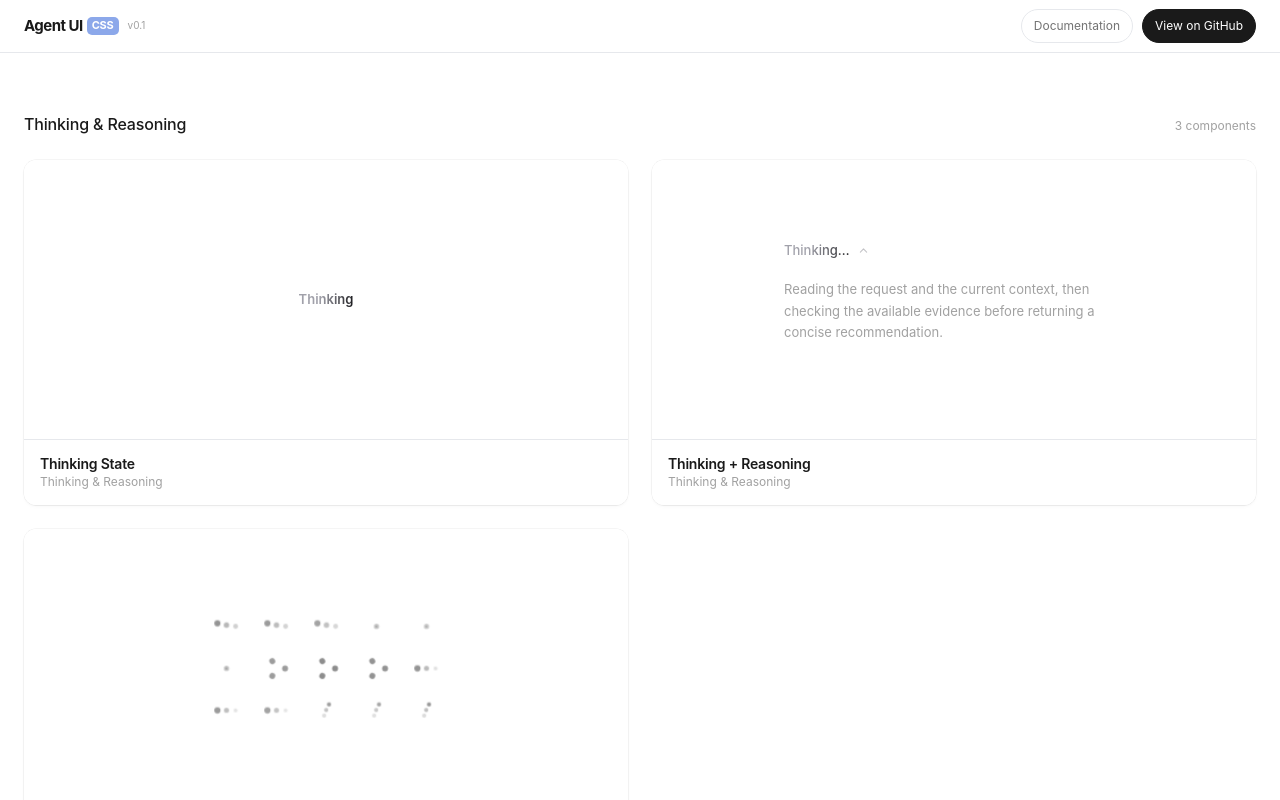
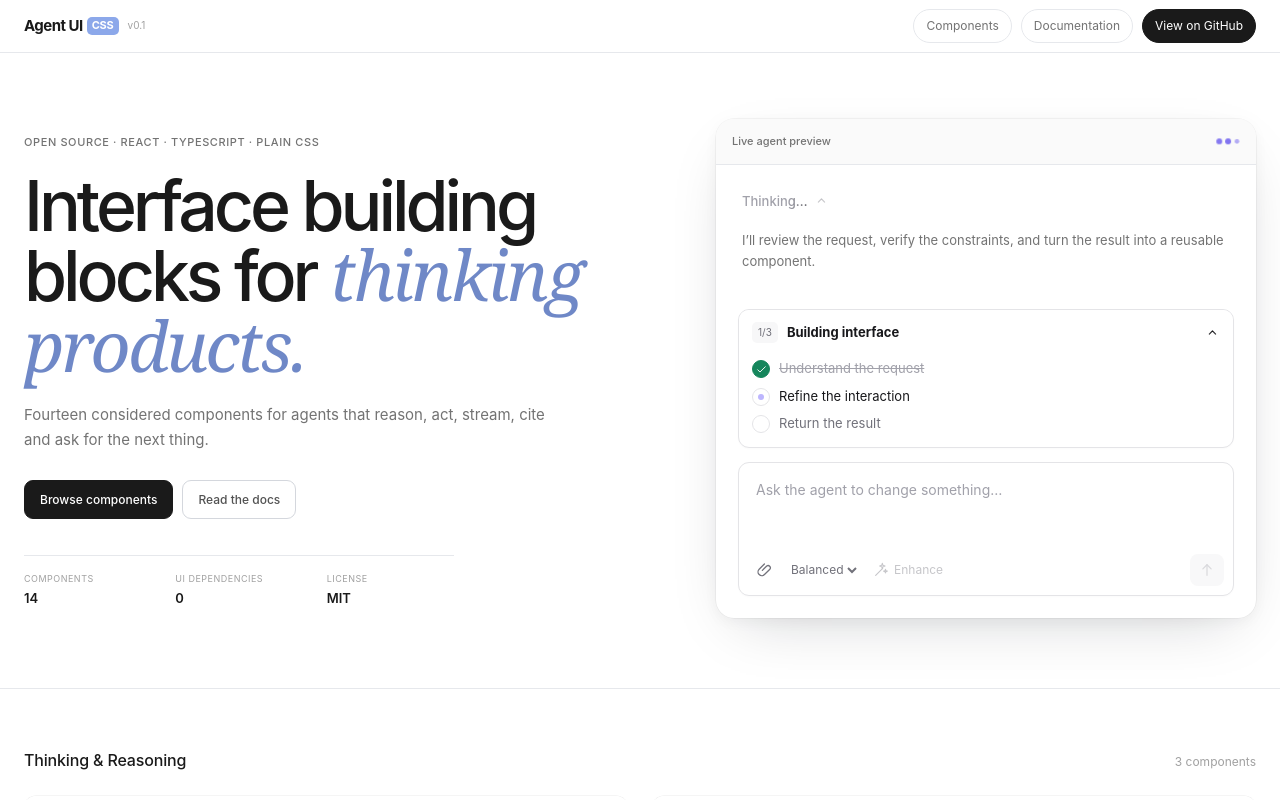
Before and after one commit to zhaoxinyi02/agent-ui-css, a React (Vite) app: page / in a window 1280 px wide. Shown: the top 800 px of the page. Built offline with nearby package versions, Linux system fonts and the light colour scheme.

Commit message:
restore polished interactive showcase hero

```diff
--- a/src/App.tsx
+++ b/src/App.tsx
@@ -79,20 +79,52 @@
 
 export function App() {
   return (
-    <main>
+    <main id="top">
       <header className="site-header">
-        <a className="wordmark" href="#thinking" aria-label="Agent UI CSS components">
+        <a className="wordmark" href="#top" aria-label="Agent UI CSS home">
           <strong>Agent UI</strong>
           <span>CSS</span>
           <small>v0.1</small>
         </a>
         <nav aria-label="Primary navigation">
+          <a href="#components">Components</a>
           <a href="https://github.com/zhaoxinyi02/agent-ui-css">Documentation</a>
           <a className="nav-primary" href="https://github.com/zhaoxinyi02/agent-ui-css">View on GitHub</a>
         </nav>
       </header>
 
-      <div className="gallery-shell">
+      <section className="showcase-hero" aria-labelledby="showcase-title">
+        <div className="showcase-copy">
+          <span className="showcase-kicker">Open source · React · TypeScript · Plain CSS</span>
+          <h1 id="showcase-title">Interface building blocks for <em>thinking products.</em></h1>
+          <p>Fourteen considered components for agents that reason, act, stream, cite and ask for the next thing.</p>
+          <div className="showcase-actions">
+            <a className="showcase-primary" href="#components">Browse components</a>
+            <a href="https://github.com/zhaoxinyi02/agent-ui-css">Read the docs</a>
+          </div>
+          <dl className="showcase-stats">
+            <div><dt>Components</dt><dd>14</dd></div>
+            <div><dt>UI dependencies</dt><dd>0</dd></div>
+            <div><dt>License</dt><dd>MIT</dd></div>
+          </dl>
+        </div>
+
+        <div className="showcase-preview" aria-label="Live component preview">
+          <div className="showcase-preview__bar">
+            <span>Live agent preview</span>
+            <Orbs variant="typing" tone="violet" label="Agent is active" />
+          </div>
+          <div className="showcase-preview__body">
+            <ThinkingReasoning seconds={6}>
+              <p>I’ll review the request, verify the constraints, and turn the result into a reusable component.</p>
+            </ThinkingReasoning>
+            <TaskList title="Building interface" items={[{ id: "hero-1", label: "Understand the request", status: "done" }, { id: "hero-2", label: "Refine the interaction", status: "active" }, { id: "hero-3", label: "Return the result", status: "pending" }]} />
+            <AgentInput placeholder="Ask the agent to change something…" models={["Balanced", "Fast", "Deep"]} />
+          </div>
+        </div>
+      </section>
+
+      <div className="gallery-shell" id="components">
         <GallerySection id="thinking" title="Thinking & Reasoning">
           <GalleryCard title="Thinking State" category="Thinking & Reasoning"><ThinkingState /></GalleryCard>
           <GalleryCard title="Thinking + Reasoning" category="Thinking & Reasoning">
--- a/src/demo.css
+++ b/src/demo.css
@@ -14,6 +14,30 @@
 .site-header nav a:hover { color: #1a1a1a; border-color: #d4d7dd; background: #f7f8fa; }
 .site-header nav .nav-primary { color: #fff; border-color: #1a1a1a; background: #1a1a1a; }
 .site-header nav .nav-primary:hover { color: #fff; border-color: #303030; background: #303030; }
+
+.showcase-hero { display: grid; width: 100%; max-width: 1280px; min-height: 570px; grid-template-columns: minmax(0, 1fr) 540px; align-items: center; gap: clamp(56px, 8vw, 120px); margin: 0 auto; padding: 66px 24px 70px; border-bottom: 1px solid #e6e8ec; }
+.showcase-copy { max-width: 610px; }
+.showcase-kicker { color: #737373; font-size: 11px; font-weight: 500; letter-spacing: .055em; text-transform: uppercase; }
+.showcase-copy h1 { margin: 20px 0 22px; font-size: clamp(50px, 5.45vw, 72px); font-weight: 500; line-height: .98; letter-spacing: -.058em; }
+.showcase-copy h1 em { color: #6f88c7; font-family: Georgia, "Times New Roman", serif; font-weight: 400; letter-spacing: -.035em; }
+.showcase-copy > p { max-width: 545px; margin: 0; color: #737373; font-size: 15px; line-height: 1.65; }
+.showcase-actions { display: flex; gap: 9px; margin-top: 28px; }
+.showcase-actions a { display: inline-flex; min-height: 39px; align-items: center; padding: 0 15px; border: .5px solid #d4d7dd; border-radius: 9px; color: #525252; background: #fff; font-size: 12px; font-weight: 500; text-decoration: none; transition: color .15s ease, border-color .15s ease, background .15s ease, transform .15s ease; }
+.showcase-actions a:hover { color: #1a1a1a; border-color: #bfc3ca; background: #f7f8fa; transform: translateY(-1px); }
+.showcase-actions .showcase-primary { color: #fff; border-color: #1a1a1a; background: #1a1a1a; }
+.showcase-actions .showcase-primary:hover { color: #fff; border-color: #303030; background: #303030; }
+.showcase-stats { display: grid; grid-template-columns: repeat(3, minmax(0, 1fr)); max-width: 430px; gap: 24px; margin: 36px 0 0; padding: 16px 0 0; border-top: 1px solid #e6e8ec; }
+.showcase-stats div { display: grid; gap: 3px; }
+.showcase-stats dt { color: #a1a1a1; font-size: 9px; letter-spacing: .055em; text-transform: uppercase; }
+.showcase-stats dd { margin: 0; font-size: 13px; font-weight: 600; }
+.showcase-preview { overflow: hidden; border-radius: 18px; background: #fff; box-shadow: 0 0 0 .5px #00000014, 0 20px 60px -24px #0d121c38, 0 4px 14px #0d121c0a; }
+.showcase-preview__bar { display: flex; height: 46px; align-items: center; justify-content: space-between; padding: 0 16px; border-bottom: 1px solid #e6e8ec; color: #737373; background: #fafafa; font-size: 11px; font-weight: 500; }
+.showcase-preview__bar .aui-orbs { transform: scale(.68); transform-origin: right center; }
+.showcase-preview__body { display: grid; gap: 14px; padding: 22px; }
+.showcase-preview__body .aui-reasoning { padding: 4px 4px 8px; }
+.showcase-preview__body .aui-reasoning__body { color: #737373; font-size: 13px; }
+.showcase-preview__body .aui-tasks, .showcase-preview__body .aui-agent-input { border-radius: 11px; box-shadow: 0 1px 2px #00000005; }
+.showcase-preview__body .aui-agent-input textarea { min-height: 64px; }
 
 .gallery-shell { display: flex; width: 100%; max-width: 1280px; flex-direction: column; gap: 64px; margin: 0 auto; padding: 59.34px 24px 120px; }
 .gallery-section { scroll-margin-top: 80px; }
@@ -56,7 +80,10 @@
 
 @media (max-width: 760px) {
   .site-header { padding-inline: 16px; }
-  .site-header nav a:first-child { display: none; }
+  .site-header nav a:not(.nav-primary) { display: none; }
+  .showcase-hero { min-height: auto; grid-template-columns: 1fr; gap: 48px; padding: 68px 20px 64px; }
+  .showcase-copy h1 { font-size: clamp(46px, 13vw, 62px); }
+  .showcase-preview { width: 100%; max-width: 560px; }
   .gallery-shell { gap: 52px; padding: 40px 16px 88px; }
   .gallery-grid { grid-template-columns: 1fr; gap: 18px; }
   .gallery-card { height: 325px; }
```
Also changed, not shown: 1 other file (tests, documents, lock files or other folders).
